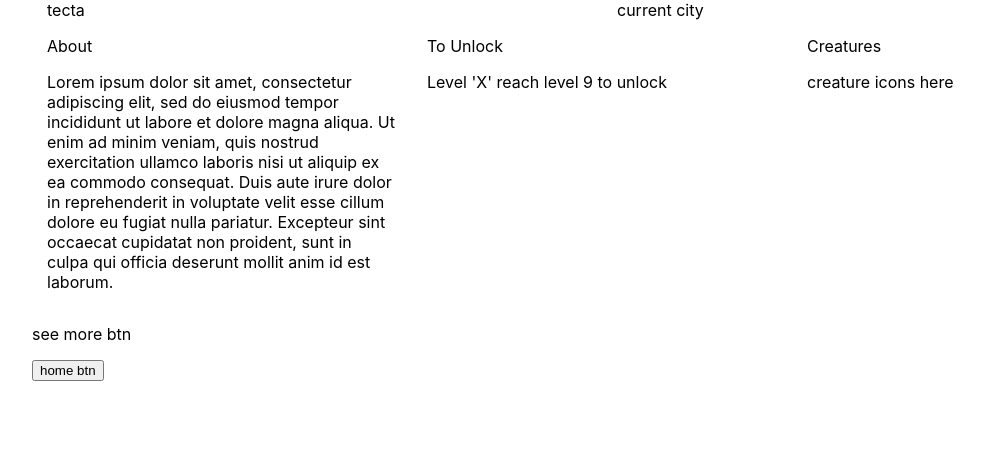
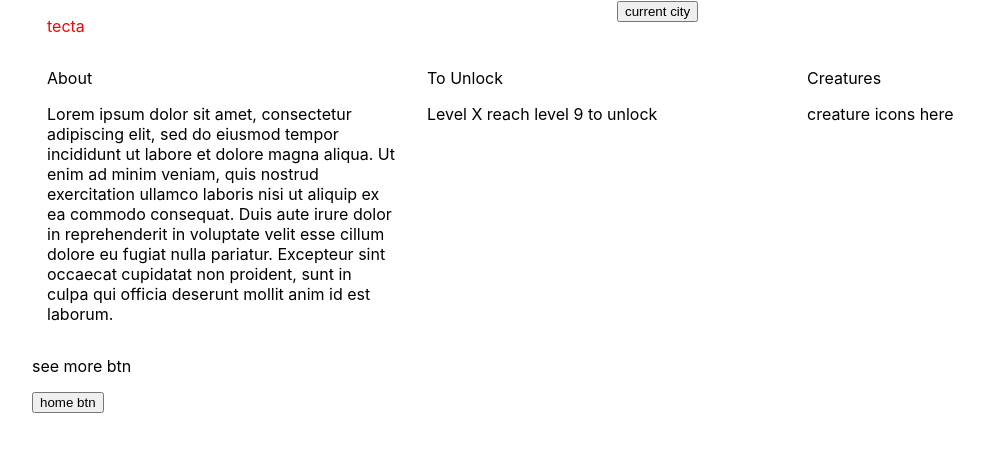
Before and after one commit to Achen718/lov-slider, a Next.js app: page / in a window 1280 px wide. Shown: the top 452 px of the page, without its empty margins (38-1022 px from the left). Built offline with nearby package versions, Linux system fonts and the light colour scheme.

Commit message:
Clean up

```diff
--- a/components/Slider/Slider.tsx
+++ b/components/Slider/Slider.tsx
@@ -1,7 +1,8 @@
-
+import { useRef } from 'react'
+import type { NextPage } from 'next'
+import Image from 'next/image'
+import sliderStyles from '../../styles/Slider.module.scss'
 import { useSprings, animated } from '@react-spring/web'
-import type { NextPage } from 'next'
-import sliderStyles from '../../styles/Slider.module.scss'
 
 interface Props {
   cityName: string;
@@ -14,30 +15,30 @@ const Slider: NextPage<Props> = ({ cityName, currentCity, description, creatures
   return (
     <div className={sliderStyles.container}>
       {/* header title / current locatio<div className="desc-section">*/}
-			<div className={sliderStyles.row}>
+			<div className={`${sliderStyles.row} ${sliderStyles.header}`}>
 				<div className={sliderStyles.col}>
-					{cityName}
+					<p className={sliderStyles.cityName}>{cityName}</p>
 				</div>
 				<div className={sliderStyles.col}>
-					{currentCity}
+					<button className={sliderStyles.currentCity}>{currentCity}</button>
 				</div>
 			</div>
 
-			{/* desc / level / creatures*/}
+			{/* desc / level / creatures, Add HR or border bottom to separate rows*/}
 			<div className={sliderStyles.row}>
 				{/* About */}
 				<div className={sliderStyles.col}>
-					<p className="title">About</p>
-					<p>{description}</p>
+					<p className="description-title">About</p>
+					<p className="description">{description}</p>
 				</div>
 				{/* Unlock level */}
 				<div className={sliderStyles.col}>
-					<p className="title">To Unlock</p>
-					<p>Level 'X' reach level 9 to unlock</p>
+					<p className="level">To Unlock</p>
+					<p>Level X reach level 9 to unlock</p>
 				</div>
 				{/* creatures */}
 				<div className={sliderStyles.col}>
-					<p className="title">Creatures</p>
+					<p className="creatures">Creatures</p>
 					<div>creature icons here</div>
 				</div>
 			</div>
--- a/pages/index.tsx
+++ b/pages/index.tsx
@@ -1,7 +1,7 @@
 import type { NextPage } from 'next'
 import Head from 'next/head'
 import Image from 'next/image'
-import styles from '../styles/Home.module.css'
+import styles from '../styles/Home.module.scss'
 import Slider from '../components/Slider/Slider'
 
 const Home: NextPage = () => {
--- a/styles/Slider.module.scss
+++ b/styles/Slider.module.scss
@@ -9,6 +9,11 @@ $auto: auto;
 	padding-left: $gutter;
 	margin-right: $auto;
 	margin-left: $auto;
+	// height: 100vh;
+	// display: flex;
+	// flex-direction: column;
+	// justify-content: end;
+	// margin-bottom: 50px;
 }
 .row {
 	display: -webkit-box;
@@ -31,3 +36,6 @@ $auto: auto;
 	padding-right: $gutter;
 	padding-left: $gutter;
 }
+.header {
+	color: red;
+}
```
Also changed, not shown: styles/Home.module.scss (renamed from styles/Home.module.css).
